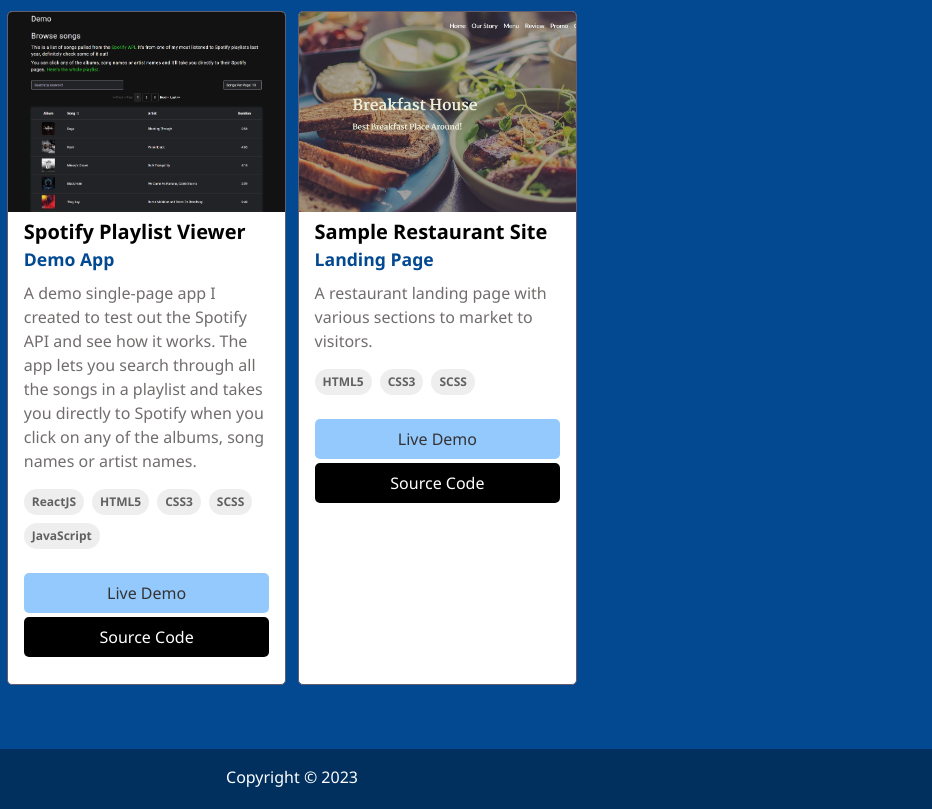
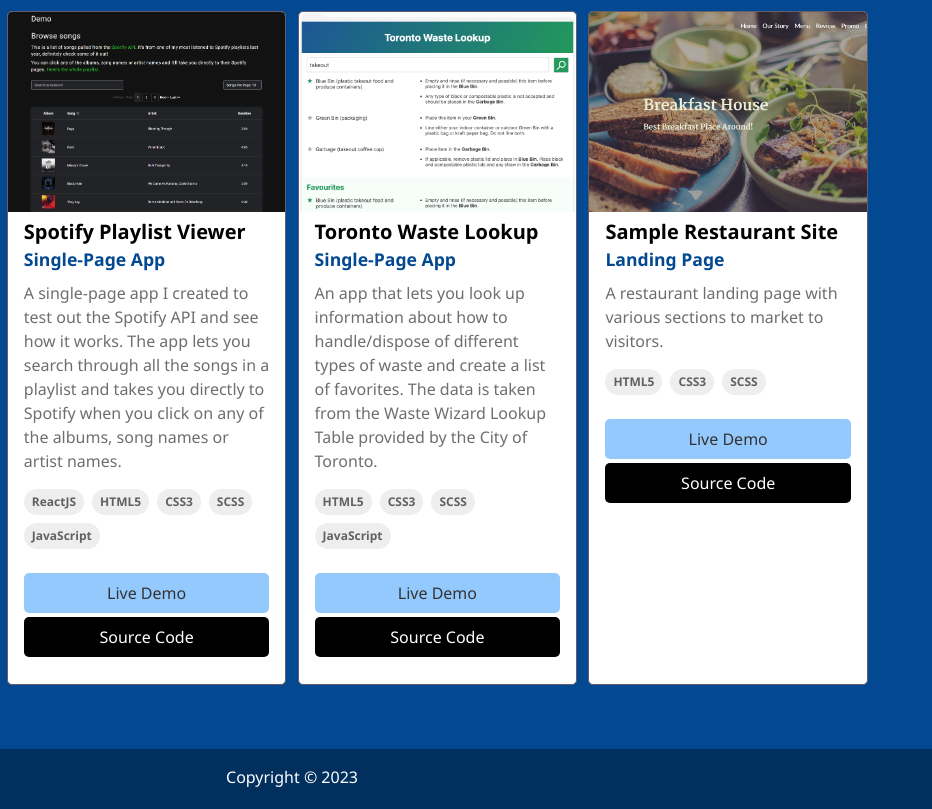
Before and after one commit to mazink2/portfolio, a website: page work.html in a window 1280 px wide. Shown: the part 972-1781 px from the top of the page, 348-1280 px from the left. Drawn offline with Linux system fonts and the light colour scheme.

Commit message:
Added Toronto Waste Lookup to projects page

```diff
--- a/work.html
+++ b/work.html
@@ -249,18 +249,18 @@
                         <img
                             src="img/projects/spotify-playlist-app.png"
                             class="survey-form"
-                            alt="Breakfast House - A sample restaurant website"
+                            alt="Spotify Playlist Viewer"
                         />
                     </a>
                     <div class="project-details">
                         <h3>Spotify Playlist Viewer</h3>
-                        <h4>Demo App</h4>
+                        <h4>Single-Page App</h4>
                         <p>
-                            A demo single-page app I created to test out the Spotify API and
-                            see how it works. The app lets you search through all the
-                            songs in a playlist and takes you directly to
-                            Spotify when you click on any of the albums, song
-                            names or artist names.
+                            A single-page app I created to test out the
+                            Spotify API and see how it works. The app lets you
+                            search through all the songs in a playlist and takes
+                            you directly to Spotify when you click on any of the
+                            albums, song names or artist names.
                         </p>
                         <div class="tech-container">
                             <div class="technology">ReactJS</div>
@@ -278,6 +278,50 @@
                         </a>
                         <a
                             href="https://github.com/mazink2/song-list-app"
+                            class="btn-dark"
+                            target="_blank"
+                        >
+                            Source Code
+                        </a>
+                    </div>
+                </div>
+
+                <div class="item">
+                    <a
+                        href="https://toronto-waste-lookup.surge.sh/"
+                        target="_blank"
+                    >
+                        <img
+                            src="img/projects/toronto-waste-lookup.png"
+                            class="survey-form"
+                            alt="Toronto Waste Lookup"
+                        />
+                    </a>
+                    <div class="project-details">
+                        <h3>Toronto Waste Lookup</h3>
+                        <h4>Single-Page App</h4>
+                        <p>
+                            An app that lets you look up information about how
+                            to handle/dispose of different types of waste and
+                            create a list of favorites. The data is taken from
+                            the Waste Wizard Lookup Table provided by the City
+                            of Toronto.
+                        </p>
+                        <div class="tech-container">
+                            <div class="technology">HTML5</div>
+                            <div class="technology">CSS3</div>
+                            <div class="technology">SCSS</div>
+                            <div class="technology">JavaScript</div>
+                        </div>
+                        <a
+                            href="https://toronto-waste-lookup.surge.sh/"
+                            class="btn-light"
+                            target="_blank"
+                        >
+                            Live Demo
+                        </a>
+                        <a
+                            href="https://github.com/mazink2/toronto-waste-lookup"
                             class="btn-dark"
                             target="_blank"
                         >
```
Also changed, not shown: img/projects/toronto-waste-lookup.png (added).
